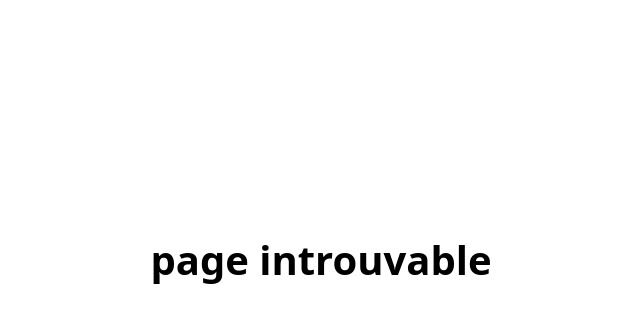
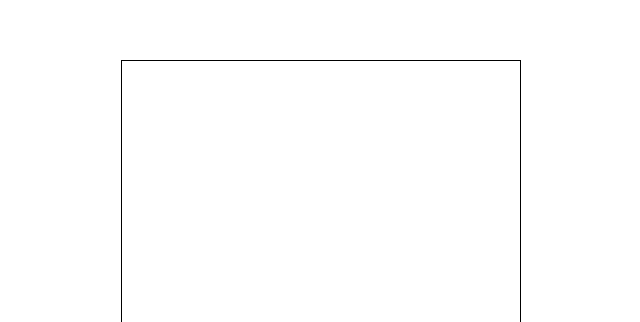
Before and after one commit to ALAAHAJHOUJ/Pratique2, a React (Vite) app: page /tester in a window 1280 px wide. Shown: the part 140-462 px from the top of the page, without its empty margins (319-959 px from the left). Built offline with nearby package versions, Linux system fonts and the light colour scheme.

Commit message:
changement

```diff
--- a/src/Ajouter1.jsx
+++ b/src/Ajouter1.jsx
@@ -1,16 +1,29 @@
-import React from 'react'
+import React, { useState } from 'react'
 
-function Ajouter1({ref1,ref2,Envoyer,changer,supprimer1}) {
+function Ajouter1() {
+
+
+  const [state1,setState1]=useState({})
+  const [afficher,setAfficher]=useState(false)
+
+  const Envoyer=()=>{
+
+        fetch("http://localhost:4000/tester888/",{method:"POST",headers:{"Content-Type":"application/json"},body:JSON.stringify({name1:"hajhouj",name2:"israe"})})
+        .then((res)=>{console.log(res);return res.json()})
+        .then((res)=>{console.log(res);setState1(res);setAfficher(true)})
+        .catch((error)=>{console.log(error)})
+
+    }
 
 
   return (
-        <div className='border-black border-[1px] flex flex-col justify-center items-center gap-[10px] w-[400px] h-[400px] flex-wrap'>
-              <input ref={ref1} type="text" className='border-black border-[1px] w-[170px] h-[50px] rounded-[10px]' />
-              <input ref={ref2} type="text" className='border-black border-[1px] w-[170px] h-[50px] rounded-[10px]'  />
-              <button onClick={Envoyer} className='bg-blue-500 text-white rounded-[10px] p-4'>Ajouter</button>
-              <button onClick={changer} className='bg-green-400 text-white rounded-[10px] p-4'>Recuperer</button>
-              <button onClick={supprimer1} className='bg-red-500 text-white rounded-[10px] p-4'>Supprimer</button>
-         </div>
+        <div className='border-black border-[1px] text-center flex flex-col justify-center items-center gap-[10px] w-[400px] h-[400px] flex-wrap'>
+
+         {
+              afficher==true?`le propr1 est:${state1.name1} et la propr2 est:${state1.name2} et la propr3 est:${state1.propr}`:''
+         }
+
+        </div>
   )
 }
 
--- a/src/Router1.jsx
+++ b/src/Router1.jsx
@@ -3,6 +3,7 @@ import {BrowserRouter, Routes, Route} from "react-router-dom";
 import API2 from './API2';
 import Supprimer22 from './Supprimer22';
 import Recuperer11 from './recuperer11';
+import Ajouter1 from './Ajouter1';
 
 
 
@@ -17,6 +18,7 @@ function Router1() {
                 <Route path='/Ajouter/' element={<API2></API2>}></Route>
                 <Route path='/supprimer/' element={<Supprimer22></Supprimer22>}></Route>
                 <Route path='/recuperer/' element={<Recuperer11></Recuperer11>}></Route>
+                <Route path='/tester/' element={<Ajouter1></Ajouter1>}></Route>
                 <Route path='*' element={<h2 className='text-[40px] font-bold'>page introuvable</h2>}></Route>
       </Routes>
     </BrowserRouter>
```
